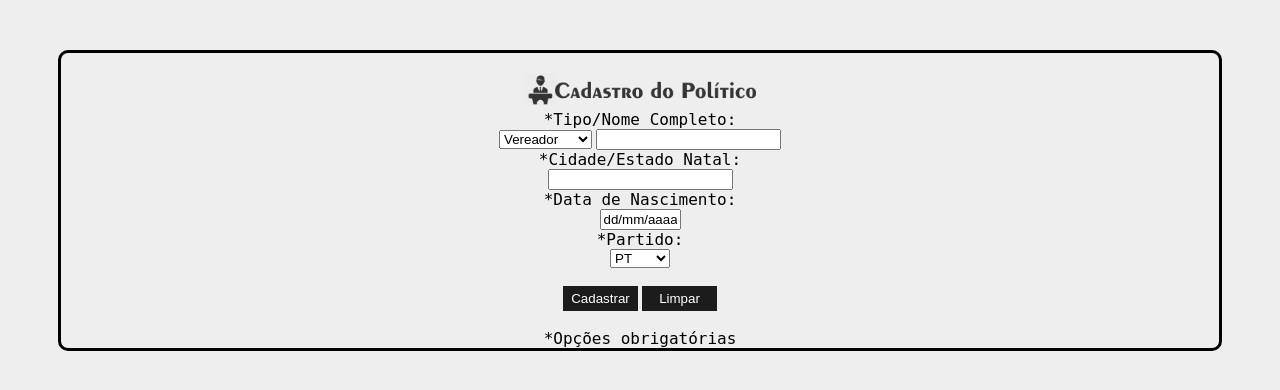
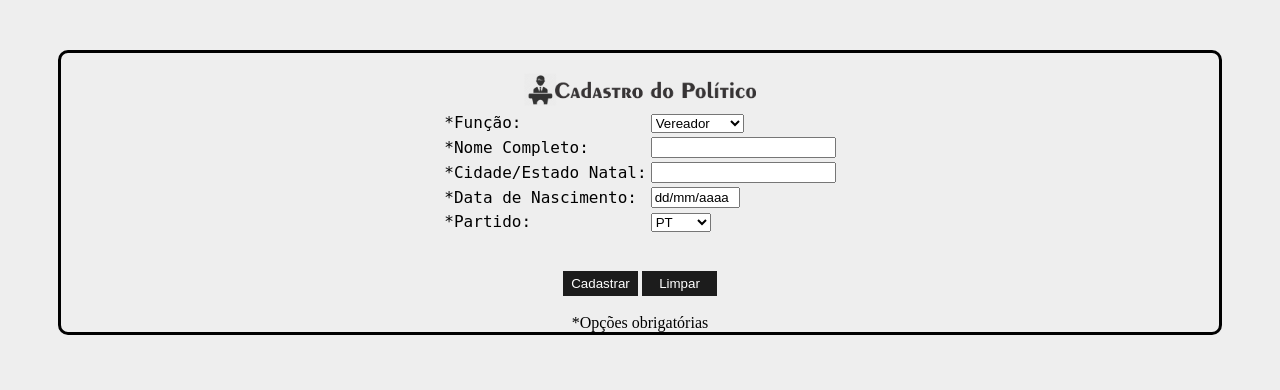
Before and after one commit to arthurfalcao/wikilitica, a PHP site: page /cadastro_cadidato.html in a window 1280 px wide. Shown: the top 390 px of the page. Run offline with PHP 8.4, Linux system fonts and the light colour scheme.

Commit message:
mudanças nos cadastros

```diff
--- a/cadastro_cadidato.html
+++ b/cadastro_cadidato.html
@@ -11,8 +11,9 @@
 <a href="./html">
 			<img  id="img"  src="./static/img/logo c_politco.png" alt="logo" height="20px" width="80px">
 </a>
-<br><label>*Tipo/Nome Completo: </label><br>
-<select name="Tipo">
+	<form>
+		<table>
+			<tr><td>*Função:</td><td><select name="Tipo">
 						<option value="Vereador" selected="selected">Vereador</option>
 						<option value="Prefeito">Prefeito</option>
 						<option value="D.Estadual">D.Estadual</option>
@@ -20,20 +21,18 @@
 						<option value="Governador">Governador</option>
 						<option value="Senador">Senador</option>
 						<option value="Presidente">Presidente</option>
-</select>
-<input type="text" name="Nome"><br>
-<label>*Cidade/Estado Natal: </label><br>
-<input type="text" name="Cid/Est"><br>
-<label>*Data de Nascimento: </label><br>
-	<input type="text" name="data" value="dd/mm/aaaa"  size ="7"><br>
-<label>*Partido: </label><br>
-<select name="Partidos">
+				 	</select></td></tr>
+			<tr><td>*Nome Completo:</td><td><input type="text" name="Nome"></td></tr>
+			<tr><td>*Cidade/Estado Natal:</td><td><input type="text" name="Cid/Est"></td></tr>
+			<tr><td>*Data de Nascimento:</td><td><input type="text" name="data" value="dd/mm/aaaa"  size ="8"></td></tr>
+			<tr><td>*Partido:</td><td><select name="Partidos">
 					<option value="PT" selected="selected">PT</option>
 					<option value="PSDB">PSDB</option>
 					<option value="REDE">REDE</option>
-</select>
-<br><br><input  id="bt" type="submit" value="Cadastrar">
-<input id="bt" type="reset" value="Limpar"><br><br>
+				  </select></td></tr>
+		</table>
+		<br><br><input  id="bt" type="submit" value="Cadastrar"> <input id="bt" type="reset" value="Limpar"><br><br>
+	</form>
 		<label>*Opções obrigatórias</label>
 </div>
 </body>
--- a/static/css/cadastro_candidato.css
+++ b/static/css/cadastro_candidato.css
@@ -1,6 +1,7 @@
-label{
+tr,td{
 color: black;
 font-family: Century Gothic, monospace;
+text-align: left;
 }
 #img{
 	width: 20%;
@@ -23,4 +24,7 @@ body{
 	width: 75px;
 	height: 25px;
 }
+table{
+	margin-right: auto;
+	margin-left: auto;
 }
--- a/static/css/cadastro_partido.css
+++ b/static/css/cadastro_partido.css
@@ -1,6 +1,7 @@
-label{
+#forma{
 color: black;
 font-family: Century Gothic, monospace;
+
 }
 div#cadastro_partido{
 	text-align: center;
```
Also changed, not shown: cadastro_partido.html (+13 -16 lines). Lines whose indentation alone changed are shown as unchanged.
